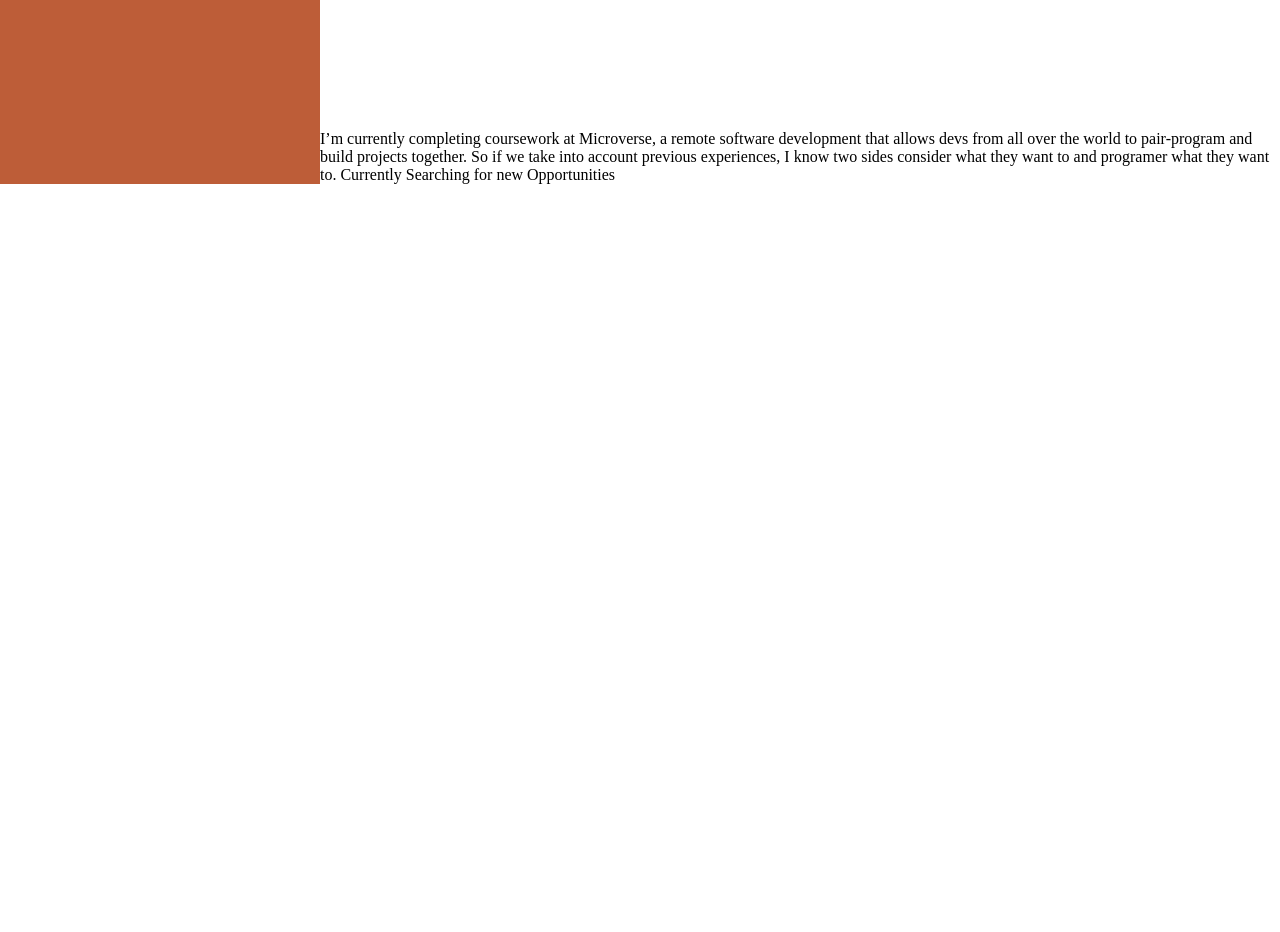
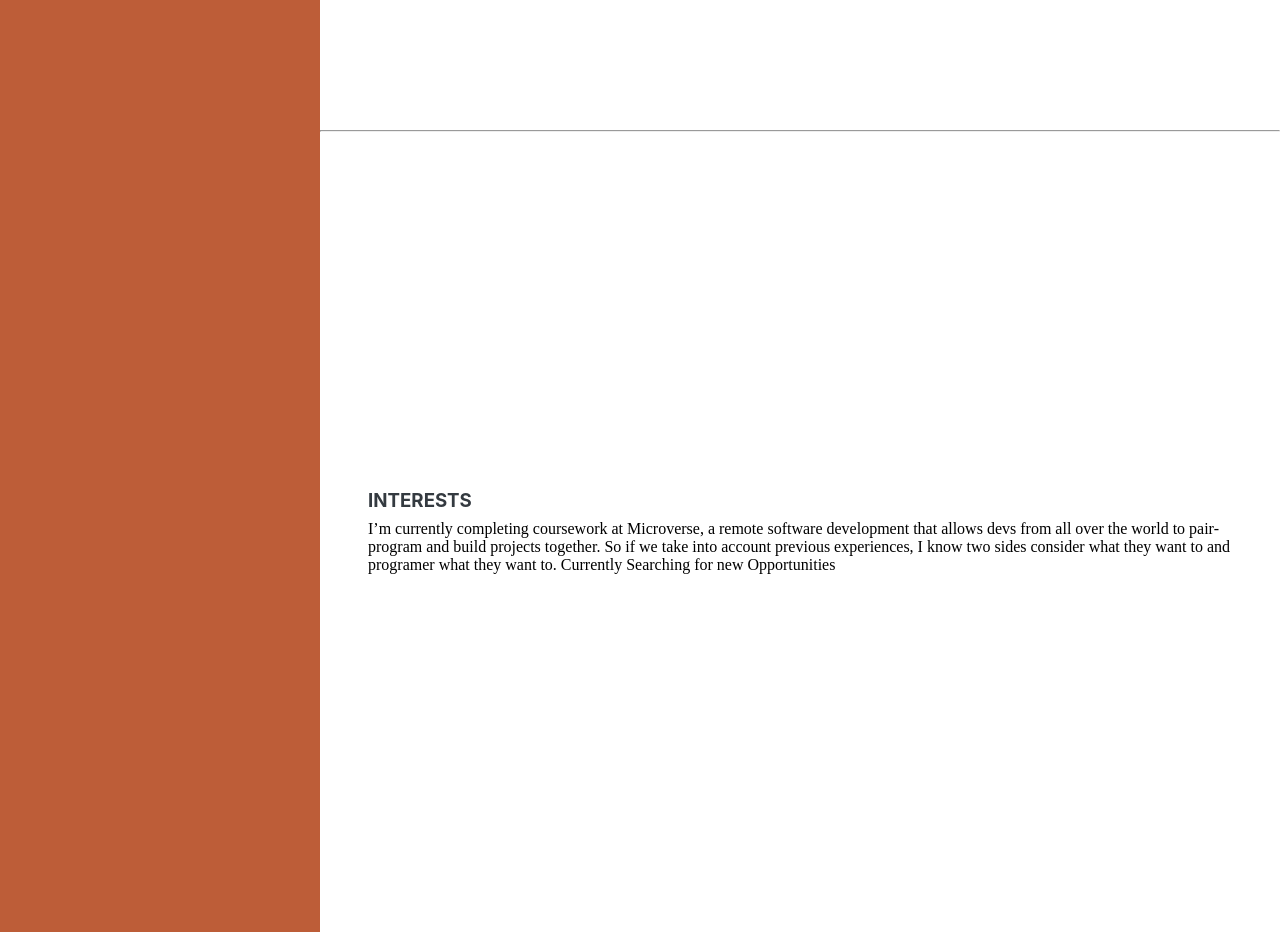
Before and after one commit to AtillaTahak/Resume-React, a React (Create React App) app: page / in a window 1280 px wide. Shown: the part 3240-4172 px from the top of the page. Before the commit the page ends 3424 px from the top, so only its background shows below. Built offline with nearby package versions, Linux system fonts and the light colour scheme.

Commit message:
completed insterest page

```diff
--- a/src/components/Contents/Interests.js
+++ b/src/components/Contents/Interests.js
@@ -1,11 +1,16 @@
 import React from 'react';
+import { Content } from '../styles/Interests.styled'
 
 export const Interests = () => {
     return (
-        <div>
-            <p>I’m currently completing coursework at Microverse, a remote software development that allows devs from all over the world to pair-program and build projects together. So if we take into account previous experiences, I know two sides consider what they want to and programer what they want to. Currently Searching for new Opportunities</p>
+        <>
+        <hr/>
+            <Content id='interests'>
+              <h3>INTERESTS</h3>
+               <span> I’m currently completing coursework at Microverse, a remote software development that allows devs from all over the world to pair-program and build projects together. So if we take into account previous experiences, I know two sides consider what they want to and programer what they want to. Currently Searching for new Opportunities</span>
 
-        </div>
+            </Content>
+        </>
     );
 
 }
--- a/src/components/Contents/Skills.js
+++ b/src/components/Contents/Skills.js
@@ -13,7 +13,7 @@ export const Skills = () => {
     return (
         <>
         <hr/>
-            <Content>
+            <Content id='skills'>
                 <h2>Skills</h2>
                 <SubHeading>PROGRAMMING LANGUAGES& TOOLS</SubHeading>
                 <ul>
--- a/src/components/styles/GlobalStyle.js
+++ b/src/components/styles/GlobalStyle.js
@@ -6,6 +6,17 @@ const GlobalStye = createGlobalStyle`
   padding: 0;
   box-sizing: border-box;
 
+}
+body{
+  font-family: var(--bs-body-font-family);
+    font-size: var(--bs-body-font-size);
+    font-weight: var(--bs-body-font-weight);
+    line-height: var(--bs-body-line-height);
+    color: var(--bs-body-color);
+    text-align: var(--bs-body-text-align);
+    background-color: var(--bs-body-bg);
+    -webkit-text-size-adjust: 100%;
+    -webkit-tap-highlight-color: rgba(0, 0, 0, 0);
 }
 .App{
   display: grid;
--- a/src/components/styles/Interests.styled.js
+++ b/src/components/styles/Interests.styled.js
@@ -2,4 +2,9 @@ import styled from 'styled-components'
 
 
 export const Content = styled.section`
+height: 100vh;
+display: flex;
+flex-direction: column;
+margin: auto 5%;
+justify-content: center;
 `
```
